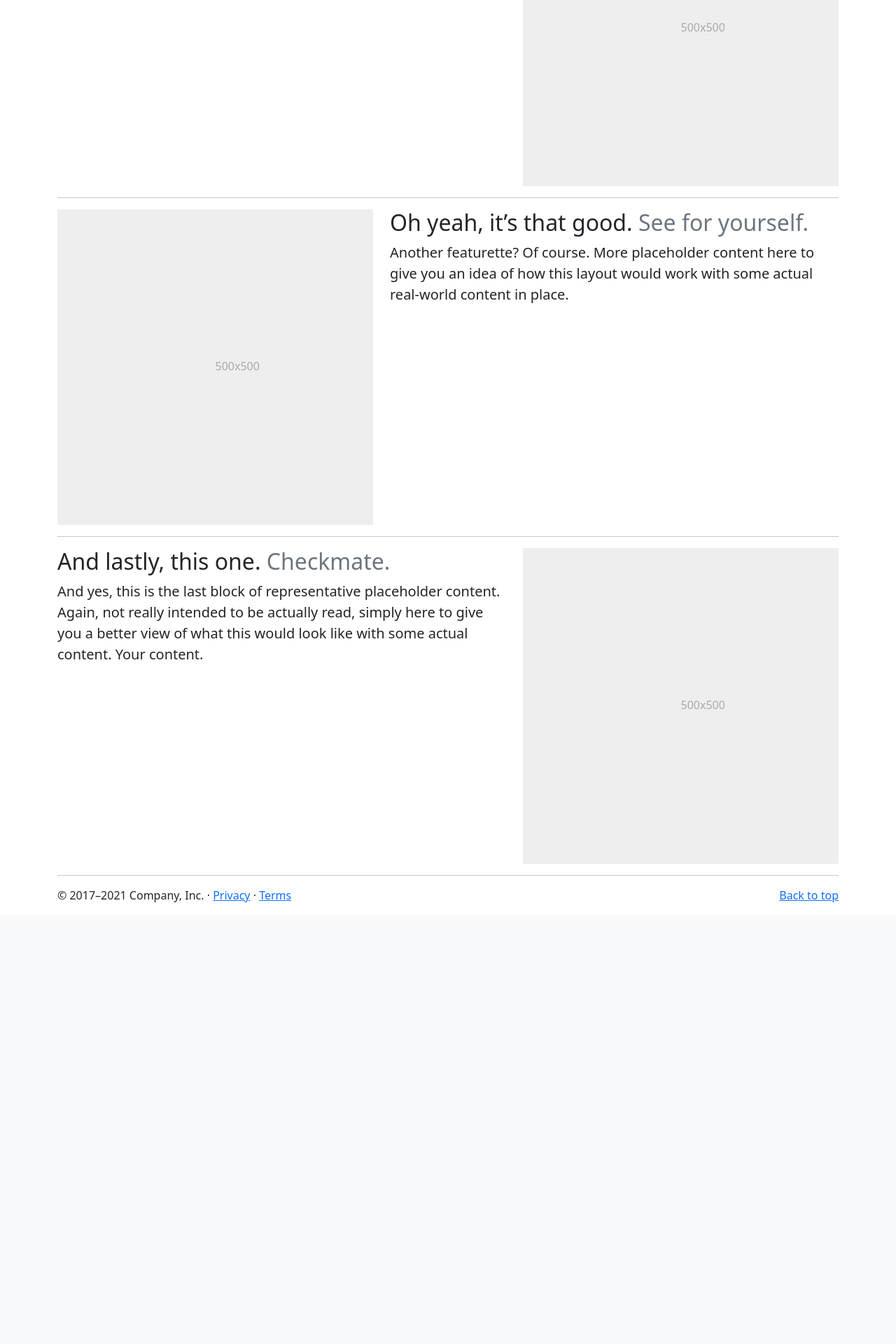
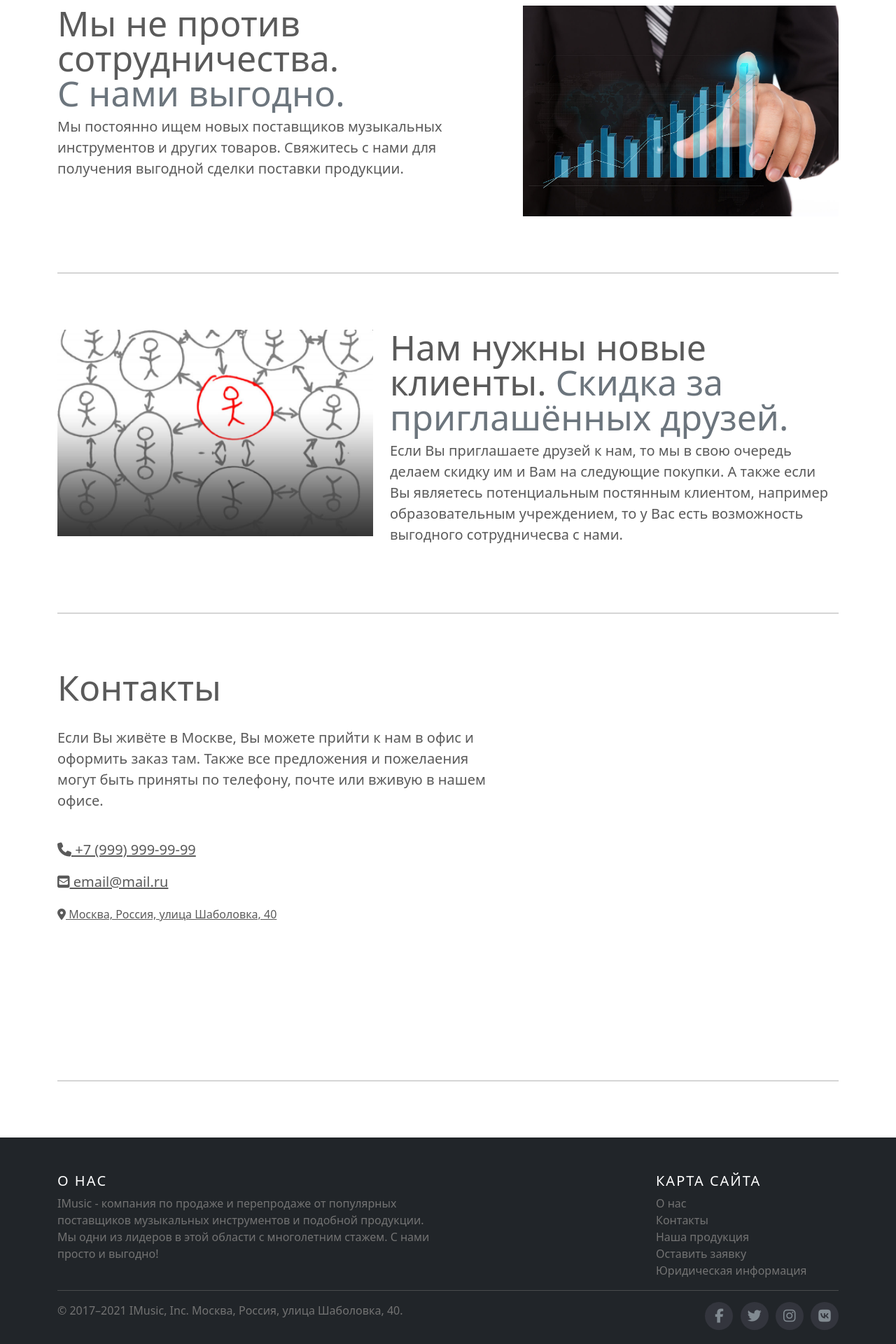
Before and after one commit to Ger-ych/Musical-Instrument-Firm, a PHP site: page / in a window 1280 px wide. Shown: the part 1362-3282 px from the top of the page at 70% size. Before the commit the page ends 2651 px from the top, so only its background shows below. Run offline with PHP 8.4, Linux system fonts and the light colour scheme; some libraries are stand-ins or nearby versions.

Commit message:
complete Main Page

```diff
--- a/index.php
+++ b/index.php
@@ -8,9 +8,15 @@
 
     <!-- CSS -->
     <link href="https://cdn.jsdelivr.net/npm/bootstrap@5.1.3/dist/css/bootstrap.min.css" rel="stylesheet" integrity="sha384-1BmE4kWBq78iYhFldvKuhfTAU6auU8tT94WrHftjDbrCEXSU1oBoqyl2QvZ6jIW3" crossorigin="anonymous">
+    <link rel="stylesheet" href="static/css/global.css">
     <link rel="stylesheet" href="static/css/header.css">
-    <link rel="stylesheet" href="/static/css/carousel.css">
+    <link rel="stylesheet" href="static/css/footer.css">
+    <link rel="stylesheet" href="static/css/carousel.css">
     <link rel="stylesheet" href="static/css/headers.css">
+    <link rel="stylesheet" href="static/css/featurettes.css">
+
+    <!-- JS -->
+    <script src="https://kit.fontawesome.com/d4c10ee18e.js" crossorigin="anonymous"></script>
 
     <link href="/static/img/favicon.jpg" rel="shortcut icon">
     <title>IMusic</title>
@@ -51,7 +57,8 @@
                     <button type="button" data-bs-target="#myCarousel" data-bs-slide-to="0" class="active" aria-label="Slide 1" aria-current="true"></button>
                     <button type="button" data-bs-target="#myCarousel" data-bs-slide-to="1" aria-label="Slide 2" class=""></button>
                     <button type="button" data-bs-target="#myCarousel" data-bs-slide-to="2" aria-label="Slide 3" class=""></button>
-                </div>
+                </div><!-- /.carousel-indicators -->
+
                 <div class="carousel-inner">
                     <div class="carousel-item">
                         <img class="bd-placeholder-img carousel-bg-image" src="/static/img/carousel/slider_image_1.jpg">
@@ -61,9 +68,10 @@
                                 <h1>Широкий асортимент</h1>
                                 <p>У нас широкий асортимент различной музыкальной продукции.</p>
                                 <p><a class="btn btn-lg btn-primary" href="#">Подробнее »</a></p>
-                        </div>
-                        </div>
-                    </div>
+                            </div><!-- /.carousel-caption -->
+                        </div><!-- /.container -->
+                    </div><!-- /.carousel-item -->
+
                     <div class="carousel-item active">
                         <img class="bd-placeholder-img carousel-bg-image" src="/static/img/carousel/slider_image_2.jpg">
 
@@ -72,9 +80,10 @@
                                 <h1>IMusic - фирма музыкальных инструметов.</h1>
                                 <p></p>
                                 <p><a class="btn btn-lg btn-primary" href="#">Подробнее »</a></p>
-                        </div>
-                        </div>
-                    </div>
+                            </div><!-- /.carousel-caption -->
+                        </div><!-- /.container -->
+                    </div><!-- /.carousel-item -->
+
                     <div class="carousel-item">
                         <img class="bd-placeholder-img carousel-bg-image" src="/static/img/carousel/slider_image_3.jpg">
 
@@ -83,10 +92,10 @@
                                 <h1>Возможность оставить заявку Онлайн</h1>
                                 <p>Вы можете оставить заявку прямо сейчас, и менеджер свяжется с вами в ближайшее время.</p>
                                 <p><a class="btn btn-lg btn-primary" href="#">Оставить заявку »</a></p>
-                        </div>
-                        </div>
-                    </div>
-                </div>
+                            </div><!-- /.carousel-caption -->
+                        </div><!-- /.container -->
+                    </div><!-- /.carousel-item -->
+                </div><!-- /.carousel-inner -->
                 <button class="carousel-control-prev" type="button" data-bs-target="#myCarousel" data-bs-slide="prev">
                     <span class="carousel-control-prev-icon" aria-hidden="true"></span>
                     <span class="visually-hidden">Previous</span>
@@ -96,7 +105,7 @@
                     <span class="carousel-control-next-icon" aria-hidden="true"></span>
                     <span class="visually-hidden">Next</span>
                 </button>
-            </div>
+            </div><!-- /.carousel -->
 
 
             <!-- Marketing messaging and featurettes
@@ -108,25 +117,25 @@
                 <!-- Three columns of text below the carousel -->
                 <div class="row headers">
                     <div class="col-lg-4">
-                        <svg class="bd-placeholder-img rounded-circle" width="140" height="140" xmlns="http://www.w3.org/2000/svg" role="img" aria-label="Placeholder: 140x140" preserveAspectRatio="xMidYMid slice" focusable="false"><title>Placeholder</title><rect width="100%" height="100%" fill="#777"></rect><text x="50%" y="50%" fill="#777" dy=".3em">140x140</text></svg>
+                        <img src="static/img/headers/headers_img_1.png" class="bd-placeholder-img rounded-circle" width="140" height="140">
 
-                        <h2>Heading</h2>
-                        <p>Some representative placeholder content for the three columns of text below the carousel. This is the first column.</p>
-                        <p><a class="btn btn-secondary" href="#">View details »</a></p>
+                        <h2>Низкая цена</h2>
+                        <p>Мы закупаем товары напрямую у поставщика во избежание наценок от посредников.</p>
+                        <p><a class="btn btn-secondary" href="#">Подробнее »</a></p>
                     </div><!-- /.col-lg-4 -->
                     <div class="col-lg-4">
-                        <svg class="bd-placeholder-img rounded-circle" width="140" height="140" xmlns="http://www.w3.org/2000/svg" role="img" aria-label="Placeholder: 140x140" preserveAspectRatio="xMidYMid slice" focusable="false"><title>Placeholder</title><rect width="100%" height="100%" fill="#777"></rect><text x="50%" y="50%" fill="#777" dy=".3em">140x140</text></svg>
+                        <img src="static/img/headers/headers_img_2.png" class="bd-placeholder-img rounded-circle" width="140" height="140">
 
-                        <h2>Heading</h2>
-                        <p>Another exciting bit of representative placeholder content. This time, we've moved on to the second column.</p>
-                        <p><a class="btn btn-secondary" href="#">View details »</a></p>
+                        <h2>Гарантия качества</h2>
+                        <p>Мы всегда следим за качесвом продукции и проверяем каждый инструмент.</p>
+                        <p><a class="btn btn-secondary" href="#">Подробнее »</a></p>
                     </div><!-- /.col-lg-4 -->
                     <div class="col-lg-4">
-                        <svg class="bd-placeholder-img rounded-circle" width="140" height="140" xmlns="http://www.w3.org/2000/svg" role="img" aria-label="Placeholder: 140x140" preserveAspectRatio="xMidYMid slice" focusable="false"><title>Placeholder</title><rect width="100%" height="100%" fill="#777"></rect><text x="50%" y="50%" fill="#777" dy=".3em">140x140</text></svg>
+                        <img src="static/img/headers/headers_img_3.png" class="bd-placeholder-img rounded-circle" width="140" height="140">
 
-                        <h2>Heading</h2>
-                        <p>And lastly this, the third column of representative placeholder content.</p>
-                        <p><a class="btn btn-secondary" href="#">View details »</a></p>
+                        <h2>Доставка</h2>
+                        <p>Мы доставляем продукцию по всей России в фирменных безопасных сейфах.</p>
+                        <p><a class="btn btn-secondary" href="#">Подробнее »</a></p>
                     </div><!-- /.col-lg-4 -->
                 </div><!-- /.row -->
 
@@ -137,40 +146,49 @@
 
                 <div class="row featurette">
                     <div class="col-md-7">
-                    <h2 class="featurette-heading">First featurette heading. <span class="text-muted">It’ll blow your mind.</span></h2>
-                    <p class="lead">Some great placeholder content for the first featurette here. Imagine some exciting prose here.</p>
-                </div>
+                        <h2 class="featurette-heading">Мы не против сотрудничества.<br /><span class="text-muted">С нами выгодно.</span></h2>
+                        <p class="lead">Мы постоянно ищем новых поставщиков музыкальных инструментов и других товаров. Свяжитесь с нами для получения выгодной сделки поставки продукции.</p>
+                    </div><!-- /.col-md-7 -->
+
                     <div class="col-md-5">
-                    <svg class="bd-placeholder-img bd-placeholder-img-lg featurette-image img-fluid mx-auto" width="500" height="500" xmlns="http://www.w3.org/2000/svg" role="img" aria-label="Placeholder: 500x500" preserveAspectRatio="xMidYMid slice" focusable="false"><title>Placeholder</title><rect width="100%" height="100%" fill="#eee"></rect><text x="50%" y="50%" fill="#aaa" dy=".3em">500x500</text></svg>
+                        <img class="bd-placeholder-img bd-placeholder-img-lg featurette-image img-fluid mx-auto" width="500" height="500" src="static/img/featurettes/featurette_img_1.jpg">
 
-                </div>
-                </div>
+                    </div><!-- /.col-md-5 -->
+                </div><!-- /.featurette -->
 
                 <hr class="featurette-divider">
 
                 <div class="row featurette">
                     <div class="col-md-7 order-md-2">
-                    <h2 class="featurette-heading">Oh yeah, it’s that good. <span class="text-muted">See for yourself.</span></h2>
-                    <p class="lead">Another featurette? Of course. More placeholder content here to give you an idea of how this layout would work with some actual real-world content in place.</p>
-                </div>
+                        <h2 class="featurette-heading">Нам нужны новые клиенты. <span class="text-muted">Скидка за приглашённых друзей.</span></h2>
+                        <p class="lead">Если Вы приглашаете друзей к нам, то мы в свою очередь делаем скидку им и Вам на следующие покупки. А также если Вы являетесь потенциальным постянным клиентом, например образовательным учреждением, то у Вас есть возможность выгодного сотрудничесва с нами.</p>
+                    </div><!-- /.col-md-7 -->
+
                     <div class="col-md-5 order-md-1">
-                    <svg class="bd-placeholder-img bd-placeholder-img-lg featurette-image img-fluid mx-auto" width="500" height="500" xmlns="http://www.w3.org/2000/svg" role="img" aria-label="Placeholder: 500x500" preserveAspectRatio="xMidYMid slice" focusable="false"><title>Placeholder</title><rect width="100%" height="100%" fill="#eee"></rect><text x="50%" y="50%" fill="#aaa" dy=".3em">500x500</text></svg>
+                        <img class="bd-placeholder-img bd-placeholder-img-lg featurette-image img-fluid mx-auto" width="500" height="500" src="static/img/featurettes/featurette_img_2.png">
 
-                </div>
-                </div>
+                    </div><!-- /.col-md-5 -->
+                </div><!-- /.featurette -->
 
                 <hr class="featurette-divider">
 
                 <div class="row featurette">
                     <div class="col-md-7">
-                    <h2 class="featurette-heading">And lastly, this one. <span class="text-muted">Checkmate.</span></h2>
-                    <p class="lead">And yes, this is the last block of representative placeholder content. Again, not really intended to be actually read, simply here to give you a better view of what this would look like with some actual content. Your content.</p>
+                        <h2 class="featurette-heading">Контакты</h2>
+                        <br />
+                        <p class="lead">Если Вы живёте в Москве, Вы можете прийти к нам в офис и оформить заказ там. Также все предложения и пожелаения могут быть приняты по телефону, почте или вживую в нашем офисе.</p>
+                        <br />
+                        <div class="featurette-contants">
+                            <p class="featurette-contants-phone"><a href="tel:+79999999999"><i class="fas fa-phone"></i> +7 (999) 999-99-99</a></p>
+                            <p class="featurette-contants-email"><a href="mailto:email@mail.ru"><i class="fas fa-envelope-square"></i> email@mail.ru</a></p>
+                            <p class="featurette-contants-address"><i class="fas fa-map-marker-alt"></i> Москва, Россия, улица Шаболовка, 40</p>
                         </div>
+                    </div><!-- /.col-md-7 -->
+
                     <div class="col-md-5">
-                    <svg class="bd-placeholder-img bd-placeholder-img-lg featurette-image img-fluid mx-auto" width="500" height="500" xmlns="http://www.w3.org/2000/svg" role="img" aria-label="Placeholder: 500x500" preserveAspectRatio="xMidYMid slice" focusable="false"><title>Placeholder</title><rect width="100%" height="100%" fill="#eee"></rect><text x="50%" y="50%" fill="#aaa" dy=".3em">500x500</text></svg>
-
-                </div>
-                </div>
+                        <iframe class="bd-placeholder-img bd-placeholder-img-lg featurette-image img-fluid" style="height: 500px!important" src="https://yandex.ru/map-widget/v1/?um=constructor%3A6479faaaebf9f1ec161d3955ad02a1a91ae0b1598bd9891aba0580cb4fe54b6b&amp;source=constructor" width="500" height="500" frameborder="0"></iframe>
+                    </div><!-- /.col-md-5 -->
+                </div><!-- /.featurette -->
 
                 <hr class="featurette-divider">
 
@@ -178,17 +196,53 @@
 
             </div><!-- /.container -->
 
+            <footer class="site-footer">
+                <div class="container">
+                    <div class="row justify-content-between">
+                        <div class="col-sm-12 col-md-6">
+                            <h6>О нас</h6>
+                            <p class="text-justify">IMusic - компания по продаже и перепродаже от популярных поставщиков музыкальных инструментов и подобной продукции. Мы одни из лидеров в этой области с многолетним стажем. С нами просто и выгодно!</p>
+                        </div><!-- /.col-md-6 -->
 
-            <!-- FOOTER -->
-            <footer class="container">
-                <p class="float-end"><a href="#">Back to top</a></p>
-                <p>© 2017–2021 Company, Inc. · <a href="#">Privacy</a> · <a href="#">Terms</a></p>
+                        <div class="col-xs-6 col-md-3">
+                            <h6>Карта сайта</h6>
+                            <ul class="footer-links">
+                            <li><a href="">О нас</a></li>
+                            <li><a href="">Контакты</a></li>
+                            <li><a href="">Наша продукция</a></li>
+                            <li><a href="">Оставить заявку</a></li>
+                            <li><a href="">Юридическая информация</a></li>
+                            </ul>
+                        </div><!-- /.col-md-3 -->
+                    </div><!-- /.row -->
+                    <hr>
+                </div><!-- /.container -->
+
+                <div class="container">
+                    <div class="row">
+                        <div class="col-md-8 col-sm-6 col-xs-12">
+                            <p class="copyright-text">&copy; 2017–2021 IMusic, Inc. Москва, Россия, улица Шаболовка, 40.</a>
+                            </p>
+                        </div><!-- /.col-md-8 -->
+
+                        <div class="col-md-4 col-sm-6 col-xs-12">
+                            <ul class="social-icons">
+                            <li><a class="facebook" href="#" title="Facebook"><i class="fa fa-facebook"></i></a></li>
+                            <li><a class="twitter" href="#" title="Twitter"><i class="fa fa-twitter"></i></a></li>
+                            <li><a class="instagram" href="#" title="Instagram"><i class="fa fa-instagram"></i></a></li>
+                            <li><a class="vkontakte" href="#" title="VK"><i class="fa fa-vk"></i></a></li>
+                            </ul>
+                        </div><!-- /.col-md-4 -->
+                    </div><!-- /.row -->
+                </div><!-- /.container -->
             </footer>
         </main>
     </div>
 
     <!-- JS -->
     <script src="https://cdn.jsdelivr.net/npm/bootstrap@5.1.3/dist/js/bootstrap.bundle.min.js" integrity="sha384-ka7Sk0Gln4gmtz2MlQnikT1wXgYsOg+OMhuP+IlRH9sENBO0LRn5q+8nbTov4+1p" crossorigin="anonymous"></script>
+    <script src="https://use.fontawesome.com/c3a3b0ff12.js"></script>
+
     <script src="static/js/set_carousel_height.js"></script>
 </body>
 </html>
--- a/static/css/carousel.css
+++ b/static/css/carousel.css
@@ -1,5 +1,6 @@
 .carousel {
     min-height: 500px;
+    margin-bottom: 4rem;
 }
 
 .carousel-inner {
@@ -9,6 +10,11 @@
     height: 100%;
 }
 
+.carousel-item {
+    width: 100%;
+    height: 100%;
+    min-height: 500px;
+}
 .carousel-item > .container {
     height: 100%;
 }
@@ -30,4 +36,5 @@
     height: 100%;
     object-fit: cover;
     object-position: center;
+    min-height: 500px;
 }
--- /dev/null
+++ b/static/css/featurettes.css
@@ -0,0 +1,47 @@
+.featurette h2 {
+    font-size: 50px;
+    line-height: 50px;
+    color: #5a5a5a;
+}
+.featurette h2>span {
+    color: #6c757d!important;
+}
+.featurette p {
+    font-size: 20px;
+    line-height: 30px;
+    color: #5a5a5a;
+}
+.featurette-divider {
+    margin: 5rem 0;
+    height: 2px!important;
+}
+.featurette-contants-phone > a {
+    font-size: 20px;
+    color: #5a5a5a!important;
+    text-decoration: underline;
+    transition: 300ms;
+}
+.featurette-contants-phone > a:hover {
+    color: #212529!important;
+}
+.featurette-contants-email > a {
+    font-size: 20px;
+    color: #5a5a5a!important;
+    text-decoration: underline;
+    transition: 300ms;
+}
+.featurette-contants-email > a:hover {
+    color: #212529!important;
+}
+.featurette-contants-address {
+    font-size: 16px!important;
+    color: #5a5a5a!important;
+    text-decoration: underline;
+}
+
+@media(max-width: 576px) {
+    .featurette h2 {
+        font-size: 26px;
+        line-height: 26px;
+    }
+}
--- /dev/null
+++ b/static/css/footer.css
@@ -0,0 +1,138 @@
+.site-footer {
+    background-color: #212529;
+    padding: 45px 0 20px;
+    font-size: 16px;
+    line-height: 24px;
+    color: #737373;
+}
+.site-footer hr {
+    border-top-color: #bbb;
+    opacity: 0.5;
+}
+.site-footer hr.small {
+    margin: 20px 0;
+}
+.site-footer h6 {
+    color: #fff;
+    font-size: 20px;
+    text-transform: uppercase;
+    margin-top: 5px;
+    letter-spacing: 2px;
+}
+.site-footer a {
+    color: #737373;
+}
+.site-footer a:hover {
+    color: #3366cc;
+    text-decoration: none;
+}
+.footer-links {
+    padding-left: 0;
+    list-style: none;
+}
+.footer-links li {
+    display: block;
+}
+.footer-links a {
+    color: #737373;
+}
+.footer-links a:active,
+.footer-links a:focus,
+.footer-links a:hover {
+    color: #3366cc;
+    text-decoration: none;
+}
+.footer-links.inline li {
+    display: inline-block;
+}
+.site-footer .social-icons {
+    text-align: right;
+}
+.site-footer .social-icons a {
+    width: 40px;
+    height: 40px;
+    line-height: 40px;
+    margin-left: 6px;
+    margin-right: 0;
+    border-radius: 100%;
+    background-color: #33353d;
+}
+.copyright-text {
+    margin: 0;
+}
+@media (max-width: 991px) {
+    .site-footer [class^="col-"] {
+        margin-bottom: 30px;
+    }
+}
+@media (max-width: 767px) {
+.site-footer {
+    padding-bottom: 0;
+}
+.site-footer .copyright-text,
+    .site-footer .social-icons {
+        text-align: center;
+    }
+}
+.social-icons {
+    padding-left: 0;
+    margin-bottom: 0;
+    list-style: none;
+}
+.social-icons li {
+    display: inline-block;
+    margin-bottom: 4px;
+}
+.social-icons li.title {
+    margin-right: 15px;
+    text-transform: uppercase;
+    color: #96a2b2;
+    font-weight: 700;
+    font-size: 13px;
+}
+.social-icons a {
+    background-color: #eceeef;
+    color: #818a91;
+    font-size: 20px;
+    display: inline-block;
+    line-height: 44px;
+    width: 44px;
+    height: 44px;
+    text-align: center;
+    margin-right: 8px;
+    border-radius: 100%;
+    -webkit-transition: all 0.2s linear;
+    -o-transition: all 0.2s linear;
+    transition: all 0.2s linear;
+}
+.social-icons a:active,
+.social-icons a:focus,
+.social-icons a:hover {
+    color: #fff;
+    background-color: #29aafe;
+}
+.social-icons.size-sm a {
+    line-height: 34px;
+    height: 34px;
+    width: 34px;
+    font-size: 16px;
+}
+.social-icons a.facebook:hover {
+    background-color: #3b5998;
+}
+.social-icons a.twitter:hover {
+    background-color: #00aced;
+}
+.social-icons a.vkontakte:hover {
+    background-color: #0077FF;
+}
+.social-icons a.instagram:hover {
+    background-color: #F5339A;
+}
+@media (max-width: 767px) {
+    .social-icons li.title {
+        display: block;
+        margin-right: 0;
+        font-weight: 600;
+    }
+}
--- a/static/css/global.css
+++ b/static/css/global.css
@@ -0,0 +1,35 @@
+*,
+*::after,
+*::before {
+    padding: 0;
+    margin: 0;
+    border: 0;
+    box-sizing: border-box;
+}
+img {
+    vertical-align: top;
+}
+ul, ol, li {
+    list-style: none;
+    margin-bottom: 0!important;
+}
+a {
+    text-decoration: none;
+}
+html, body {
+    height: 100%;
+    font-family: system-ui, -apple-system, "Segoe UI", Roboto, "Helvetica Neue", Arial, "Noto Sans", "Liberation Sans", sans-serif, "Apple Color Emoji", "Segoe UI Emoji", "Segoe UI Symbol", "Noto Color Emoji";
+}
+body {
+    color: #5a5a5a;
+}
+.wrapper {
+    min-height: 100%;
+    min-width: 100%;
+}
+hr {
+    color: inherit;
+    background-color: currentColor;
+    border: 0;
+    opacity: .25;
+}
--- a/static/css/headers.css
+++ b/static/css/headers.css
@@ -1,3 +1,14 @@
 .headers {
     display: flex;
+    align-items: center;
+    justify-content: center;
+    flex-wrap: wrap;
+
+    text-align: center;
+    font-weight: 400;
+    color: #4e4e4e;
 }
+.headers img {
+    object-fit: cover;
+    object-position: center;
+}
```
Also changed, not shown: static/img/featurettes/featurette_img_1.jpg (added), static/img/featurettes/featurette_img_2.png (added), static/img/headers/headers_img_1.png (added), static/img/headers/headers_img_2.png (added), static/img/headers/headers_img_3.png (added). Lines whose indentation alone changed are shown as unchanged.
